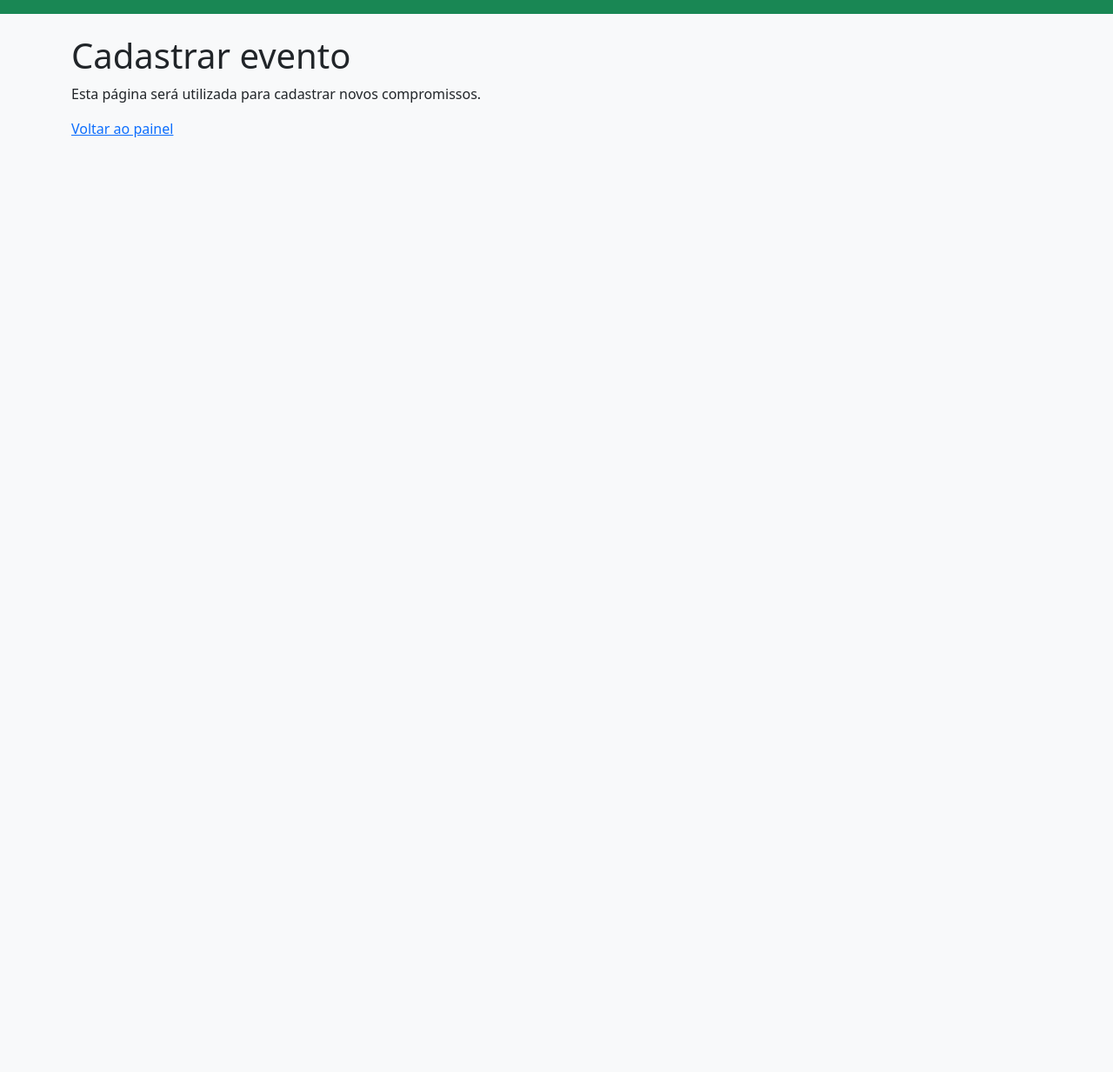
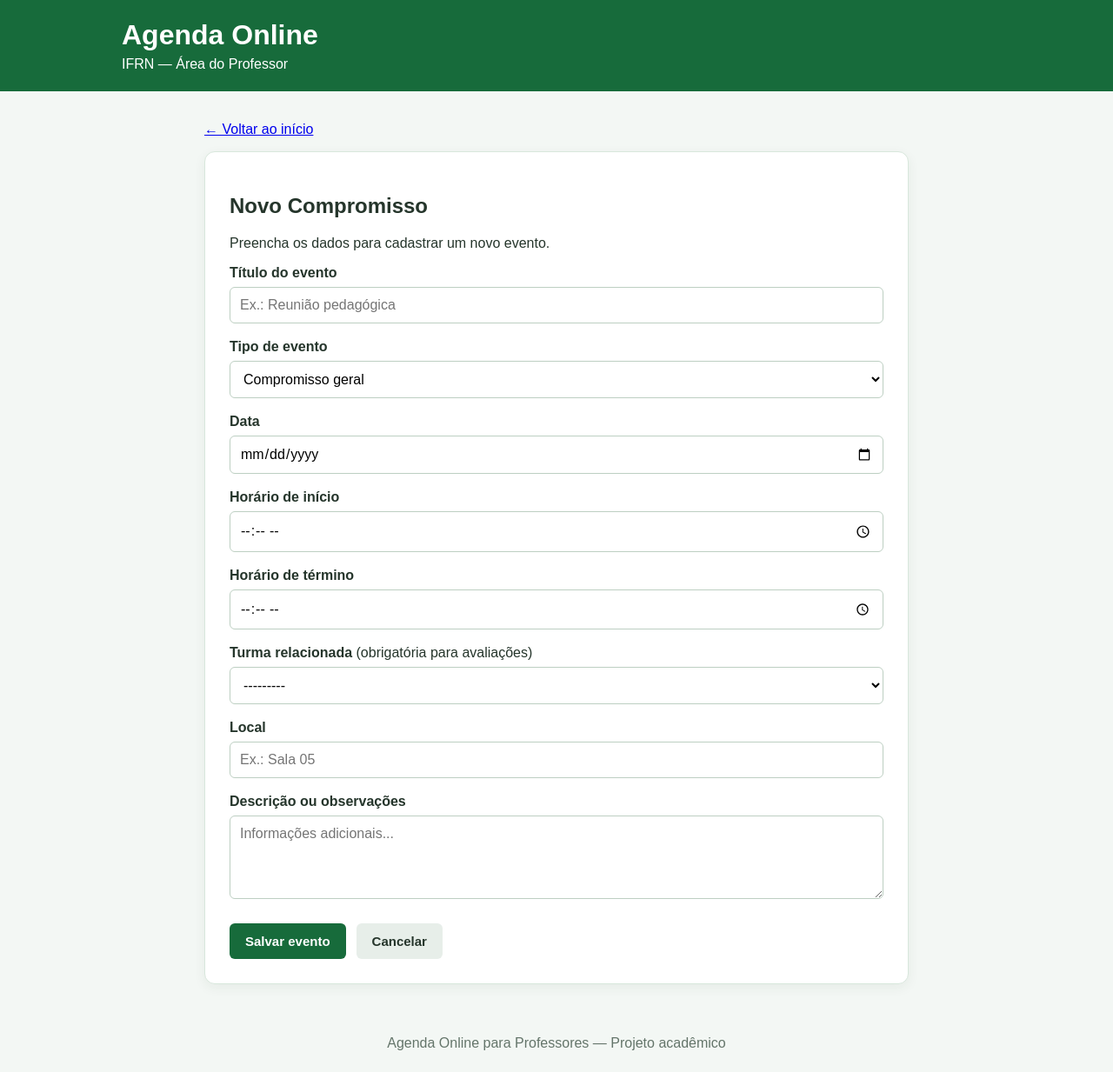
Before and after one commit to papageno02/Projecto-de-Agenda-Escolar-IFRN, a Django app: page /eventos/novo/ in a window 1280 px wide. Shown: the whole page at 87% size. Before the commit the page ends 158 px from the top, so only its background shows below. Run offline with Django 5.2, Linux system fonts and the light colour scheme; data that the repository does not hold is empty.

Commit message:
Implementação das telas de criar Novo Evento

```diff
--- a/agenda/admin.py
+++ b/agenda/admin.py
@@ -1,5 +1,5 @@
 from django.contrib import admin
-from .models import Turma
+from .models import Turma, Evento
 
 admin.site.register(Turma)
-# Register your models here.
+admin.site.register(Evento)
--- /dev/null
+++ b/agenda/forms.py
@@ -0,0 +1,73 @@
+
+from django import forms
+from .models import Evento
+
+
+class EventoForm(forms.ModelForm):
+    class Meta:
+        model = Evento
+        fields = [
+            "titulo",
+            "tipo",
+            "data",
+            "horario_inicio",
+            "horario_fim",
+            "turma",
+            "local",
+            "descricao",
+        ]
+
+        labels = {
+            "titulo": "Título do evento",
+            "tipo": "Tipo de evento",
+            "data": "Data",
+            "horario_inicio": "Horário de início",
+            "horario_fim": "Horário de término",
+            "turma": "Turma relacionada",
+            "local": "Local",
+            "descricao": "Descrição ou observações",
+        }
+
+        widgets = {
+            "titulo": forms.TextInput(attrs={
+                "placeholder": "Ex.: Reunião pedagógica",
+            }),
+            "data": forms.DateInput(attrs={
+                "type": "date",
+            }),
+            "horario_inicio": forms.TimeInput(attrs={
+                "type": "time",
+            }),
+            "horario_fim": forms.TimeInput(attrs={
+                "type": "time",
+            }),
+            "local": forms.TextInput(attrs={
+                "placeholder": "Ex.: Sala 05",
+            }),
+            "descricao": forms.Textarea(attrs={
+                "rows": 4,
+                "placeholder": "Informações adicionais...",
+            }),
+        }
+
+    def clean(self):
+        cleaned_data = super().clean()
+
+        tipo = cleaned_data.get("tipo")
+        turma = cleaned_data.get("turma")
+        inicio = cleaned_data.get("horario_inicio")
+        fim = cleaned_data.get("horario_fim")
+
+        if tipo in ["prova", "trabalho", "reposicao"] and not turma:
+            self.add_error(
+                "turma",
+                "Selecione uma turma para cadastrar uma avaliação."
+            )
+
+        if inicio and fim and fim <= inicio:
+            self.add_error(
+                "horario_fim",
+                "O horário de término deve ser posterior ao início."
+            )
+
+        return cleaned_data
--- a/agenda/models.py
+++ b/agenda/models.py
@@ -1,5 +1,6 @@
 
 from django.db import models
+
 
 class Turma(models.Model):
     nome = models.CharField(
@@ -18,9 +19,7 @@ class Turma(models.Model):
         blank=True,
         verbose_name="Descrição"
     )
-    criada_em = models.DateTimeField(
-        auto_now_add=True
-    )
+    criada_em = models.DateTimeField(auto_now_add=True)
 
     def __str__(self):
         return f"{self.nome} - {self.disciplina}"
@@ -29,3 +28,55 @@ class Turma(models.Model):
         ordering = ["nome"]
         verbose_name = "Turma"
         verbose_name_plural = "Turmas"
+
+
+class Evento(models.Model):
+    class TipoEvento(models.TextChoices):
+        COMPROMISSO = "compromisso", "Compromisso geral"
+        PROVA = "prova", "Prova"
+        TRABALHO = "trabalho", "Trabalho avaliativo"
+        REPOSICAO = "reposicao", "Reposição"
+
+    titulo = models.CharField(
+        max_length=150,
+        verbose_name="Título"
+    )
+    tipo = models.CharField(
+        max_length=20,
+        choices=TipoEvento.choices,
+        default=TipoEvento.COMPROMISSO,
+        verbose_name="Tipo de evento"
+    )
+    data = models.DateField(verbose_name="Data")
+    horario_inicio = models.TimeField(
+        verbose_name="Horário de início"
+    )
+    horario_fim = models.TimeField(
+        verbose_name="Horário de término"
+    )
+    turma = models.ForeignKey(
+        Turma,
+        on_delete=models.SET_NULL,
+        null=True,
+        blank=True,
+        related_name="eventos",
+        verbose_name="Turma"
+    )
+    local = models.CharField(
+        max_length=150,
+        blank=True,
+        verbose_name="Local"
+    )
+    descricao = models.TextField(
+        blank=True,
+        verbose_name="Descrição ou observações"
+    )
+    criado_em = models.DateTimeField(auto_now_add=True)
+
+    def __str__(self):
+        return f"{self.titulo} - {self.data}"
+
+    class Meta:
+        ordering = ["data", "horario_inicio"]
+        verbose_name = "Evento"
+        verbose_name_plural = "Eventos"
--- a/agenda/templates/agenda/evento_form.html
+++ b/agenda/templates/agenda/evento_form.html
@@ -1,11 +1,177 @@
-{% extends "agenda/base.html" %}
 
-{% block content %}
-<div class="container">
-    <h1>Cadastrar evento</h1>
+<!DOCTYPE html>
+<html lang="pt-br">
+<head>
+    <meta charset="UTF-8">
+    <meta name="viewport" content="width=device-width, initial-scale=1.0">
+    <title>Novo Compromisso | Agenda Online IFRN</title>
+    <style>
+        * { box-sizing: border-box; }
 
-    <p>Esta página será utilizada para cadastrar novos compromissos.</p>
+        body {
+            margin: 0;
+            font-family: Arial, sans-serif;
+            background: #f3f7f4;
+            color: #25352b;
+        }
 
-    <a href="{% url 'agenda:index' %}">Voltar ao painel</a>
-</div>
-{% endblock %}
+        header {
+            background: #176b3b;
+            color: white;
+            padding: 22px max(24px, calc((100% - 1000px) / 2));
+        }
+
+        header h1 { margin: 0 0 6px; }
+        header p { margin: 0; }
+
+        main {
+            max-width: 850px;
+            margin: 35px auto;
+            padding: 0 20px;
+        }
+
+        .card {
+            background: white;
+            padding: 28px;
+            border: 1px solid #d8e7dc;
+            border-radius: 12px;
+            box-shadow: 0 4px 14px #183c2510;
+        }
+
+        .campo { margin-bottom: 18px; }
+
+        label {
+            display: block;
+            font-weight: bold;
+            margin-bottom: 7px;
+        }
+
+        input, select, textarea {
+            width: 100%;
+            padding: 11px;
+            border: 1px solid #bdcfc2;
+            border-radius: 6px;
+            font: inherit;
+            background: white;
+        }
+
+        input:focus, select:focus, textarea:focus {
+            outline: 2px solid #87bd99;
+            border-color: #176b3b;
+        }
+
+        .linha {
+            display: grid;
+            grid-template-columns: 1fr 1fr;
+            gap: 16px;
+        }
+
+        .acoes {
+            display: flex;
+            flex-wrap: wrap;
+            gap: 12px;
+            margin-top: 24px;
+        }
+
+        .botao {
+            display: inline-block;
+            padding: 12px 18px;
+            border: 0;
+            border-radius: 6px;
+            background: #176b3b;
+            color: white;
+            text-decoration: none;
+            font-weight: bold;
+            cursor: pointer;
+            font-size: 15px;
+        }
+
+        .secundario {
+            background: #e7eee9;
+            color: #25352b;
+        }
+
+        .erro { color: #b42318; font-size: 14px; }
+        .mensagem {
+            padding: 12px;
+            background: #e5f5e9;
+            border-radius: 6px;
+            margin-bottom: 16px;
+        }
+
+        footer {
+            text-align: center;
+            padding: 24px;
+            color: #64756a;
+        }
+
+        @media (max-width: 600px) {
+            .linha { grid-template-columns: 1fr; gap: 0; }
+            .card { padding: 20px; }
+        }
+    </style>
+</head>
+<body>
+    <header>
+        <h1>Agenda Online</h1>
+        <p>IFRN — Área do Professor</p>
+    </header>
+
+    <main>
+        <p><a href="{% url 'agenda:index' %}">← Voltar ao início</a></p>
+
+        <section class="card">
+            <h2>Novo Compromisso</h2>
+            <p>Preencha os dados para cadastrar um novo evento.</p>
+
+            {% if messages %}
+                {% for message in messages %}
+                    <div class="mensagem">{{ message }}</div>
+                {% endfor %}
+            {% endif %}
+
+            <form method="post">
+                {% csrf_token %}
+
+                {% if form.non_field_errors %}
+                    <div class="erro">{{ form.non_field_errors }}</div>
+                {% endif %}
+
+                {% for field in form %}
+                    <div class="campo">
+                        <label for="{{ field.id_for_label }}">
+                            {{ field.label }}
+                            {% if field.name == "turma" %}
+                                <span style="font-weight: normal;">
+                                    (obrigatória para avaliações)
+                                </span>
+                            {% endif %}
+                        </label>
+
+                        {{ field }}
+
+                        {% for error in field.errors %}
+                            <div class="erro">{{ error }}</div>
+                        {% endfor %}
+                    </div>
+                {% endfor %}
+
+                <div class="acoes">
+                    <button type="submit" class="botao">
+                        Salvar evento
+                    </button>
+
+                    <a href="{% url 'agenda:index' %}"
+                       class="botao secundario">
+                        Cancelar
+                    </a>
+                </div>
+            </form>
+        </section>
+    </main>
+
+    <footer>
+        Agenda Online para Professores — Projeto acadêmico
+    </footer>
+</body>
+</html>
--- a/agenda/urls.py
+++ b/agenda/urls.py
@@ -8,5 +8,7 @@ urlpatterns = [
     path("dashboard/", views.index, name="dashboard"),
     path("turmas/", views.listar_turmas, name="listar_turmas"),
     path("eventos/novo/", views.criar_evento, name="criar_evento"),
+    path("compromissos/", views.meus_compromissos, name="meus_compromissos"),
+    path("avaliacoes/", views.avaliacoes, name="avaliacoes"),
 
 ]
--- a/agenda/views.py
+++ b/agenda/views.py
@@ -1,12 +1,60 @@
-from django.shortcuts import render
-from .models import Turma
+
+from django.shortcuts import render, redirect
+from django.contrib import messages
+
+from .models import Turma, Evento
+from .forms import EventoForm
+
 
 def index(request):
-    return render(request,'agenda/dashboard.html')
+    return render(request, "agenda/dashboard.html")
+
 
 def listar_turmas(request):
     turmas = Turma.objects.all()
-    return render(request, 'agenda/turmas.html', {'turmas': turmas})
+    return render(
+        request,
+        "agenda/turmas.html",
+        {"turmas": turmas}
+    )
+
 
 def criar_evento(request):
-    return render(request, 'agenda/evento_form.html')
+    if request.method == "POST":
+        form = EventoForm(request.POST)
+
+        if form.is_valid():
+            form.save()
+            messages.success(
+                request,
+                "Evento cadastrado com sucesso!"
+            )
+            return redirect("agenda:meus_compromissos")
+    else:
+        form = EventoForm()
+
+    return render(
+        request,
+        "agenda/evento_form.html",
+        {"form": form}
+    )
+
+
+def meus_compromissos(request):
+    eventos = Evento.objects.all()
+    return render(
+        request,
+        "agenda/meus_compromissos.html",
+        {"eventos": eventos}
+    )
+
+
+def avaliacoes(request):
+    eventos = Evento.objects.filter(
+        tipo__in=["prova", "trabalho", "reposicao"]
+    )
+    return render(
+        request,
+        "agenda/avaliacoes.html",
+        {"eventos": eventos}
+    )
```
Also changed, not shown: agenda/templates/agenda/avaliacoes.html (added, +72 -0 lines), agenda/templates/agenda/dashboard.html (+21 -6 lines), agenda/templates/agenda/meus_compromissos.html (added, +75 -0 lines), agenda/migrations/0002_evento.py (added).
